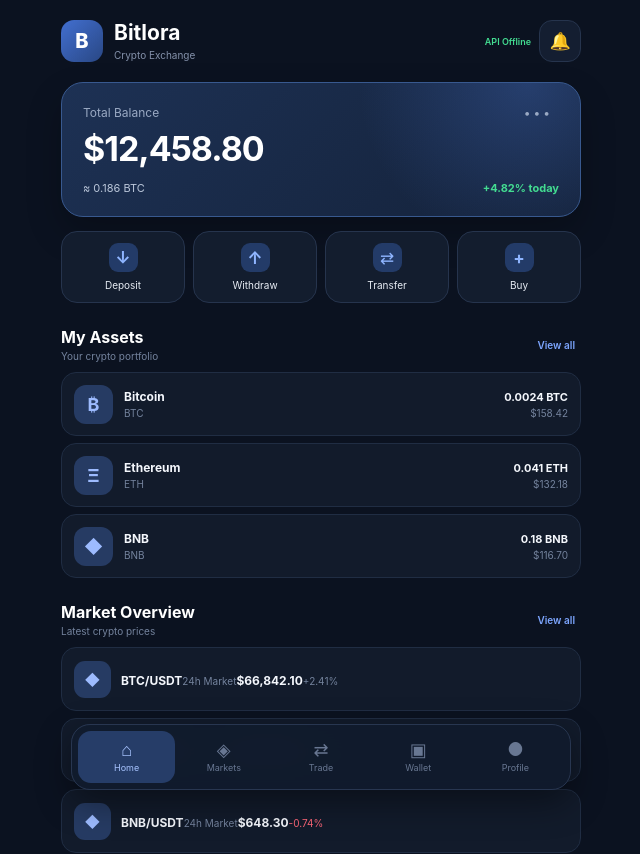
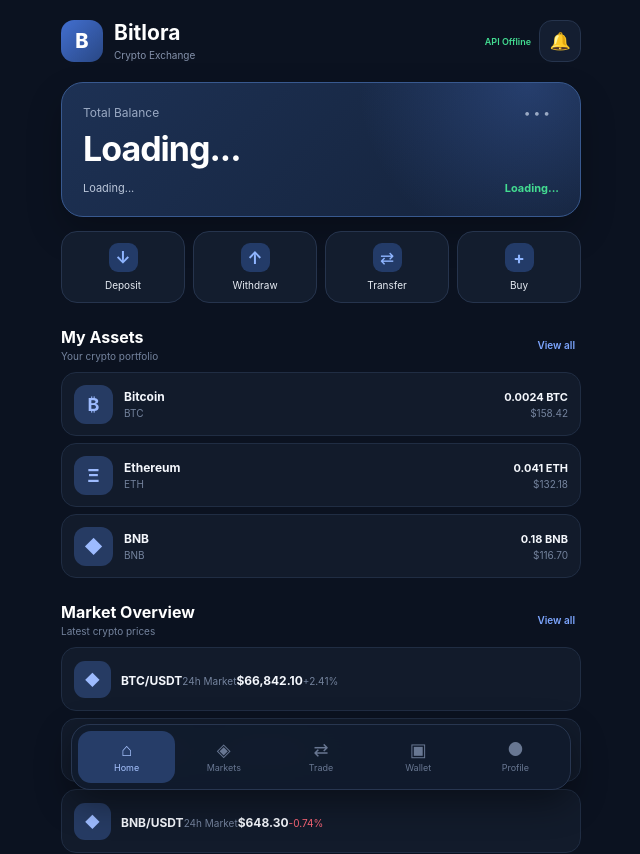
Before and after one commit to Ashok04639/Bitlora, a React app in the folder frontend/: page / in a window 1280 px wide. Shown: the top 854 px of the page, without its empty margins (319-959 px from the left). Built offline with nearby package versions, Linux system fonts and the light colour scheme; no server answers; the HTML template or start-up script is replaced by a standard one.

Commit message:
Connect dashboard balance to backend API

```diff
--- a/frontend/src/App.jsx
+++ b/frontend/src/App.jsx
@@ -4,6 +4,7 @@
 function App() {
   const [active, setActive] = useState("Home");
   const [apiStatus, setApiStatus] = useState("Checking...");
+  const [balanceData, setBalanceData] = useState(null);
 
   useEffect(() => {
     const checkApiHealth = async () => {
@@ -26,7 +27,26 @@
       }
     };
 
+    const loadBalance = async () => {
+      try {
+        const response = await fetch("http://localhost:3000/api/balance");
+
+        if (!response.ok) {
+          throw new Error("Balance request failed");
+        }
+
+        const data = await response.json();
+
+        if (data.success) {
+          setBalanceData(data);
+        }
+      } catch {
+        setBalanceData(null);
+      }
+    };
+
     checkApiHealth();
+    loadBalance();
   }, []);
 
   const assets = [
@@ -71,6 +91,21 @@
     },
   ];
 
+  const formattedBalance = balanceData
+    ? `$${balanceData.balance.toLocaleString("en-US", {
+        minimumFractionDigits: 2,
+        maximumFractionDigits: 2,
+      })}`
+    : "Loading...";
+
+  const formattedBtcEquivalent = balanceData
+    ? `≈ ${balanceData.btcEquivalent} BTC`
+    : "Loading...";
+
+  const formattedChange = balanceData
+    ? `${balanceData.change24h >= 0 ? "+" : ""}${balanceData.change24h}% today`
+    : "Loading...";
+
   return (
     <div className="app">
       <header className="header">
@@ -98,11 +133,11 @@
           <button type="button">•••</button>
         </div>
 
-        <h2>$12,458.80</h2>
+        <h2>{formattedBalance}</h2>
 
         <div className="balance-info">
-          <span>≈ 0.186 BTC</span>
-          <strong>+4.82% today</strong>
+          <span>{formattedBtcEquivalent}</span>
+          <strong>{formattedChange}</strong>
         </div>
       </section>
 
```
Also changed, not shown: 1 other file (tests, documents, lock files or other folders).
